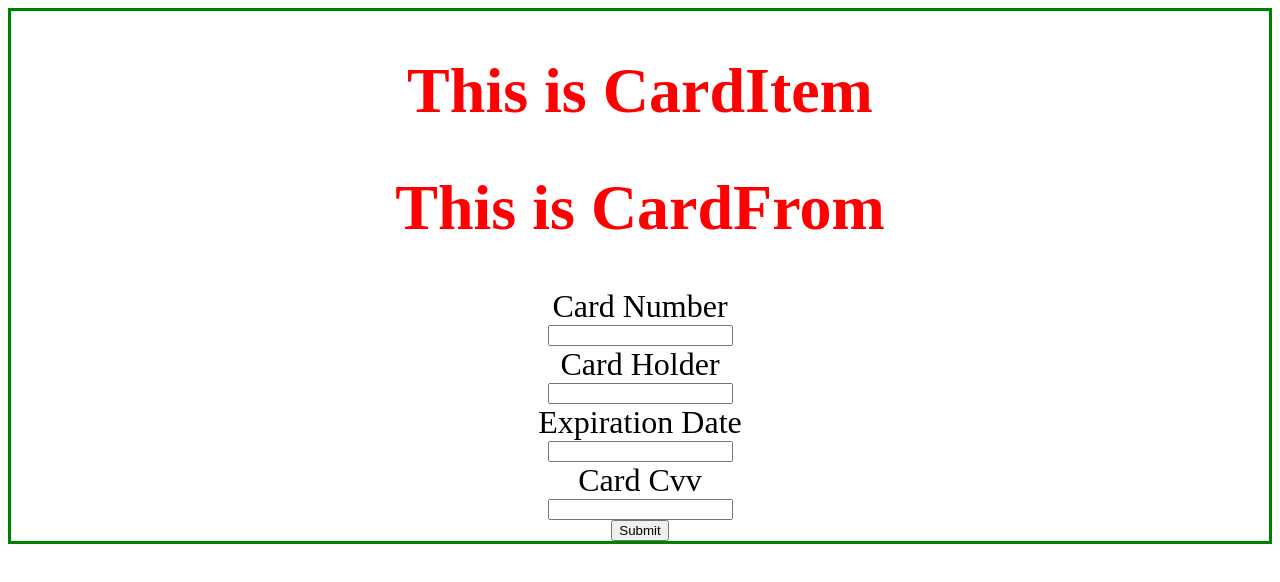
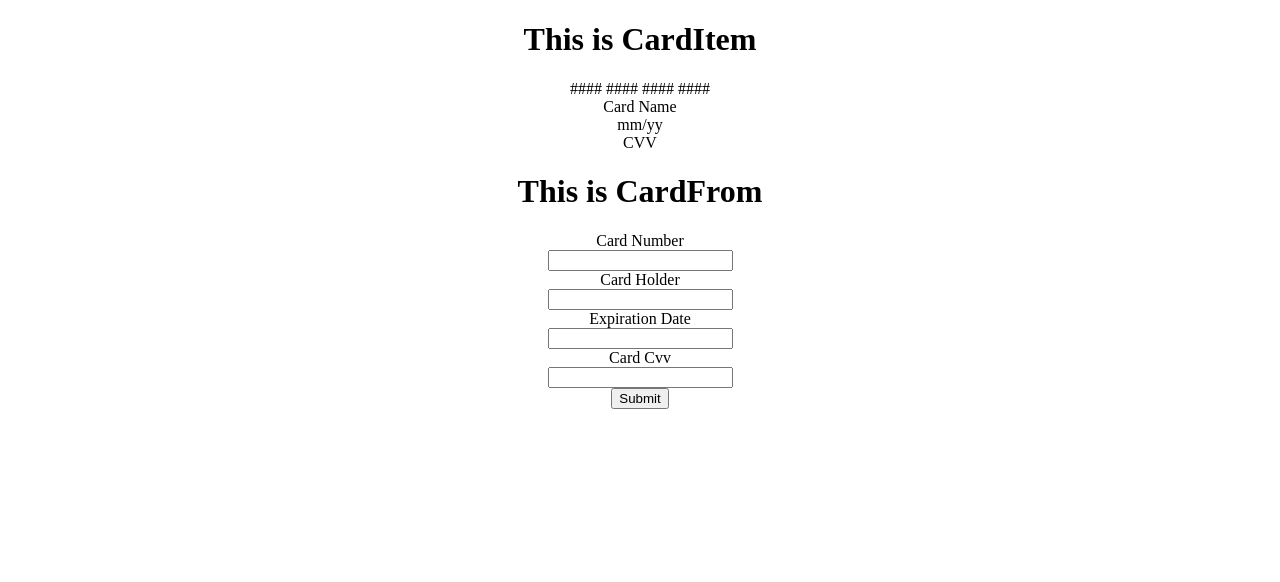
Before and after one commit to jstrR/credit-card, a React app: page / in a window 1280 px wide. Built offline with nearby package versions, Linux system fonts and the light colour scheme.

Commit message:
add inputs/spans focus

```diff
--- a/package.json
+++ b/package.json
@@ -16,10 +16,16 @@
         "@babel/preset-react": "^7.7.4",
         "babel-loader": "^8.0.6",
         "css-loader": "^3.2.0",
+        "eslint": "^6.7.2",
+        "eslint-config-prettier": "^6.7.0",
+        "eslint-plugin-prettier": "^3.1.1",
+        "eslint-plugin-react": "^7.17.0",
+        "eslint-plugin-react-hooks": "^2.3.0",
         "formik": "^2.0.6",
         "html-webpack-plugin": "^3.2.0",
         "mini-css-extract-plugin": "^0.8.0",
         "node-sass": "^4.13.0",
+        "prettier": "^1.19.1",
         "sass-loader": "^8.0.0",
         "style-loader": "^1.0.0",
         "webpack": "^4.41.2",
--- a/src/components/App.js
+++ b/src/components/App.js
@@ -1,15 +1,8 @@
 import React from "react";
-import CardItem from "./CardItem";
-import CardForm from "./CardForm";
-import styles from "../styles/App.module.scss";
+import CreditCardWrapper from "./CreditCardWrapper";
 
-const App = props => {
-  return (
-    <div className={styles.red}>
-      <CardItem />
-      <CardForm />
-    </div>
-  );
+const App = () => {
+  return <CreditCardWrapper />;
 };
 
 export default App;
--- a/src/components/CardForm.js
+++ b/src/components/CardForm.js
@@ -1,33 +1,39 @@
-import React, { useEffect, useState } from "react";
-
+/* eslint-disable react/prop-types */
+import React, { useEffect, useState, useRef } from "react";
 import styles from "../styles/App.module.scss";
 import { Formik, Form, Field, ErrorMessage } from "formik";
 import * as Yup from "yup";
 
-/*const MyTextInput = ({ label, ...props }) => {
-  const [field, meta] = useField(props);
-  field.onChange = e => {
-    //e.target.value.replace(/\D/g, ""); // removes all non-numeric characters
-    console.log(e.target.value);
-    return (field.value = { ...e.target.value });
+const CardFrom = props => {
+  const cardNumber = useRef(null);
+  const cardHolder = useRef(null);
+  const cardExpDate = useRef(null);
+  const cardCvv = useRef(null);
+
+  const formInputRefs = {
+    cardNumber,
+    cardHolder,
+    cardExpDate,
+    cardCvv
   };
 
-  return (
-    <>
+  const [formValues, setFormValues] = useState({});
 
-      <input className="" {...field} {...props} />
-      {meta.touched && meta.error ? (
-        <div className="error">{meta.error}</div>
-      ) : null}
-    </>
-  );
-};*/
+  useEffect(() => {
+    props.setFormInputValues(formValues);
+  }, [formValues]);
 
-const CardFrom = props => {
-  const [formValues, setFormValues] = useState({});
   useEffect(() => {
-    console.log(formValues);
-  }, [formValues]);
+    if (
+      props.activeItem &&
+      formInputRefs[props.activeItem] &&
+      formInputRefs[props.activeItem].current &&
+      formInputRefs[props.activeItem].current.name
+    ) {
+      formInputRefs[props.activeItem].current.focus();
+    }
+  }, [props.activeItem]);
+
   return (
     <div>
       <h1>This is CardFrom</h1>
@@ -53,7 +59,7 @@ const CardFrom = props => {
             )
             .test(
               "test-credit-card-expiration-date",
-              "Invalid Expiration Month",
+              "Invalid Month",
               expirationDate => {
                 if (!expirationDate) return false;
                 const [expMonth] = expirationDate.split("/");
@@ -86,12 +92,14 @@ const CardFrom = props => {
         })}
         onSubmit={values => {
           alert(values);
-        }}>
-        {({ setFieldValue }) => (
+        }}
+      >
+        {({ setFieldValue, handleBlur }) => (
           <Form className={styles.form}>
             <label htmlFor={"cardNumber"}>Card Number</label>
             <Field
               name="cardNumber"
+              innerRef={cardNumber}
               type="text"
               onChange={e => {
                 const { value, name } = e.target;
@@ -102,6 +110,13 @@ const CardFrom = props => {
                   [name]: newValue
                 });
               }}
+              onFocus={e => {
+                props.setActiveItem(e.target.name);
+              }}
+              onBlur={e => {
+                handleBlur(e);
+                props.setActiveItem("");
+              }}
             />
             <ErrorMessage name="cardNumber" component="div" />
 
@@ -109,11 +124,19 @@ const CardFrom = props => {
             <Field
               name="cardHolder"
               type="text"
+              innerRef={cardHolder}
               onChange={e => {
                 const { value, name } = e.target;
                 const newValue = value.toUpperCase();
                 setFieldValue("cardHolder", newValue);
                 setFormValues({ ...formValues, [name]: newValue });
+              }}
+              onFocus={e => {
+                props.setActiveItem(e.target.name);
+              }}
+              onBlur={e => {
+                handleBlur(e);
+                props.setActiveItem("");
               }}
             />
             <ErrorMessage name="cardHolder" component="div" />
@@ -122,10 +145,18 @@ const CardFrom = props => {
             <Field
               name="cardExpDate"
               type="text"
+              innerRef={cardExpDate}
               onChange={e => {
                 const { value, name } = e.target;
                 setFieldValue("cardExpDate", value);
                 setFormValues({ ...formValues, [name]: value });
+              }}
+              onFocus={e => {
+                props.setActiveItem(e.target.name);
+              }}
+              onBlur={e => {
+                handleBlur(e);
+                props.setActiveItem("");
               }}
             />
             <ErrorMessage name="cardExpDate" component="div" />
@@ -134,10 +165,18 @@ const CardFrom = props => {
             <Field
               name="cardCvv"
               type="text"
+              innerRef={cardCvv}
               onChange={e => {
                 const { value, name } = e.target;
                 setFieldValue("cardCvv", value);
                 setFormValues({ ...formValues, [name]: value });
+              }}
+              onFocus={e => {
+                props.setActiveItem(e.target.name);
+              }}
+              onBlur={e => {
+                handleBlur(e);
+                props.setActiveItem("");
               }}
             />
             <ErrorMessage name="cardCvv" component="div" />
@@ -151,3 +190,22 @@ const CardFrom = props => {
 };
 
 export default CardFrom;
+
+/*const MyTextInput = ({ label, ...props }) => {
+  const [field, meta] = useField(props);
+  field.onChange = e => {
+    //e.target.value.replace(/\D/g, ""); // removes all non-numeric characters
+    console.log(e.target.value);
+    return (field.value = { ...e.target.value });
+  };
+
+  return (
+    <>
+
+      <input className="" {...field} {...props} />
+      {meta.touched && meta.error ? (
+        <div className="error">{meta.error}</div>
+      ) : null}
+    </>
+  );
+};*/
--- a/src/components/CardItem.js
+++ b/src/components/CardItem.js
@@ -1,11 +1,62 @@
+/* eslint-disable react/prop-types */
 import React from "react";
 
-//import styles from "../styles/App.module.scss";
+import styles from "../styles/App.module.scss";
 
 const CardItem = props => {
   return (
     <div>
       <h1>This is CardItem</h1>
+      <div className={props.activeItem === "cardNumber" ? styles.active : ""}>
+        <span
+          data-refname="cardNumber"
+          onClick={e => {
+            props.setActiveItem(e.target.dataset.refname);
+          }}
+        >
+          {(props.formInputValues && props.formInputValues.cardNumber) ||
+            "#### #### #### ####"}
+        </span>
+      </div>
+      <div className={props.activeItem === "cardHolder" ? styles.active : ""}>
+        <span
+          data-refname="cardHolder"
+          onClick={e => {
+            props.setActiveItem(e.target.dataset.refname);
+          }}
+        >
+          Card Name
+        </span>
+        <span>
+          {(props.formInputValues && props.formInputValues.cardHolder) || ""}
+        </span>
+      </div>
+      <div className={props.activeItem === "cardExpDate" ? styles.active : ""}>
+        <span
+          data-refname="cardExpDate"
+          onClick={e => {
+            props.setActiveItem(e.target.dataset.refname);
+          }}
+        >
+          mm/yy
+        </span>
+        <span>
+          {(props.formInputValues && props.formInputValues.cardExpDate) || ""}
+        </span>
+      </div>
+      <div className={props.activeItem === "cardCvv" ? styles.active : ""}>
+        <span
+          data-refname="cardCvv"
+          onClick={e => {
+            props.setActiveItem(e.target.dataset.refname);
+          }}
+        >
+          CVV
+        </span>
+        <span>
+          {(props.formInputValues && props.formInputValues.cardCvv) || ""}
+        </span>
+      </div>
     </div>
   );
 };
--- /dev/null
+++ b/src/components/CreditCardWrapper.js
@@ -0,0 +1,28 @@
+import React, { useState } from "react";
+import CardItem from "./CardItem";
+import CardForm from "./CardForm";
+import styles from "../styles/App.module.scss";
+
+const CreditCardWrapper = () => {
+  const [activeItem, setActiveItem] = useState(null);
+  const [formInputValues, setFormInputValues] = useState(null);
+
+  return (
+    <div className={styles.red}>
+      <CardItem
+        setActiveItem={newItem => setActiveItem(newItem)}
+        activeItem={activeItem}
+        formInputValues={formInputValues}
+      />
+      <CardForm
+        activeItem={activeItem}
+        setActiveItem={newItem => setActiveItem(newItem)}
+        setFormInputValues={newObjectValues =>
+          setFormInputValues(newObjectValues)
+        }
+      />
+    </div>
+  );
+};
+
+export default CreditCardWrapper;
--- a/src/styles/App.module.scss
+++ b/src/styles/App.module.scss
@@ -1,18 +1,18 @@
 .red {
-  font-size: 2rem;
+  font-size: 1rem;
   text-align: center;
-  border: 3px solid green;
 }
 
 h1 {
-  color: red;
   text-align: center;
 }
 
+.active {
+  border: 3px solid black;
+}
 .form {
   display: flex;
   flex-direction: column;
-
   align-items: center;
 
   input {
```
Also changed, not shown: .eslintrc.js (added), 1 other file. Lines whose indentation alone changed are shown as unchanged.
